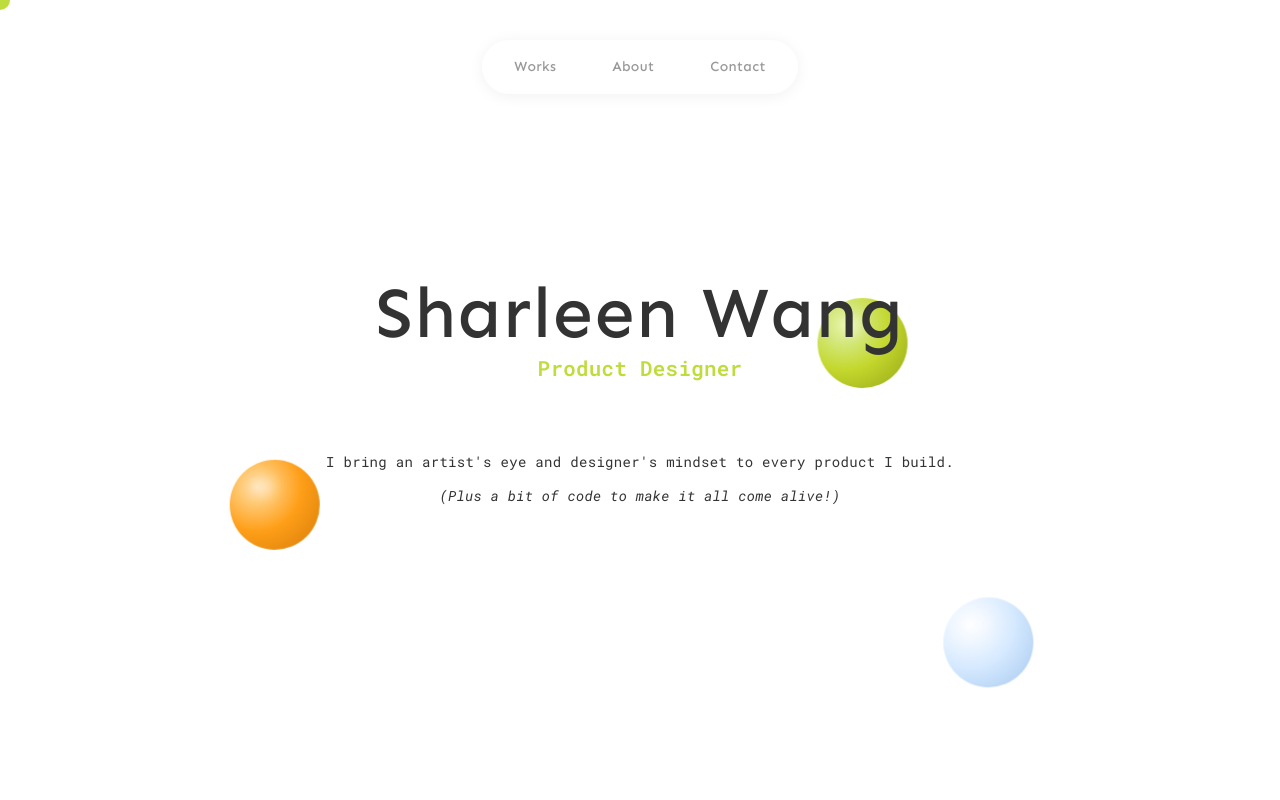
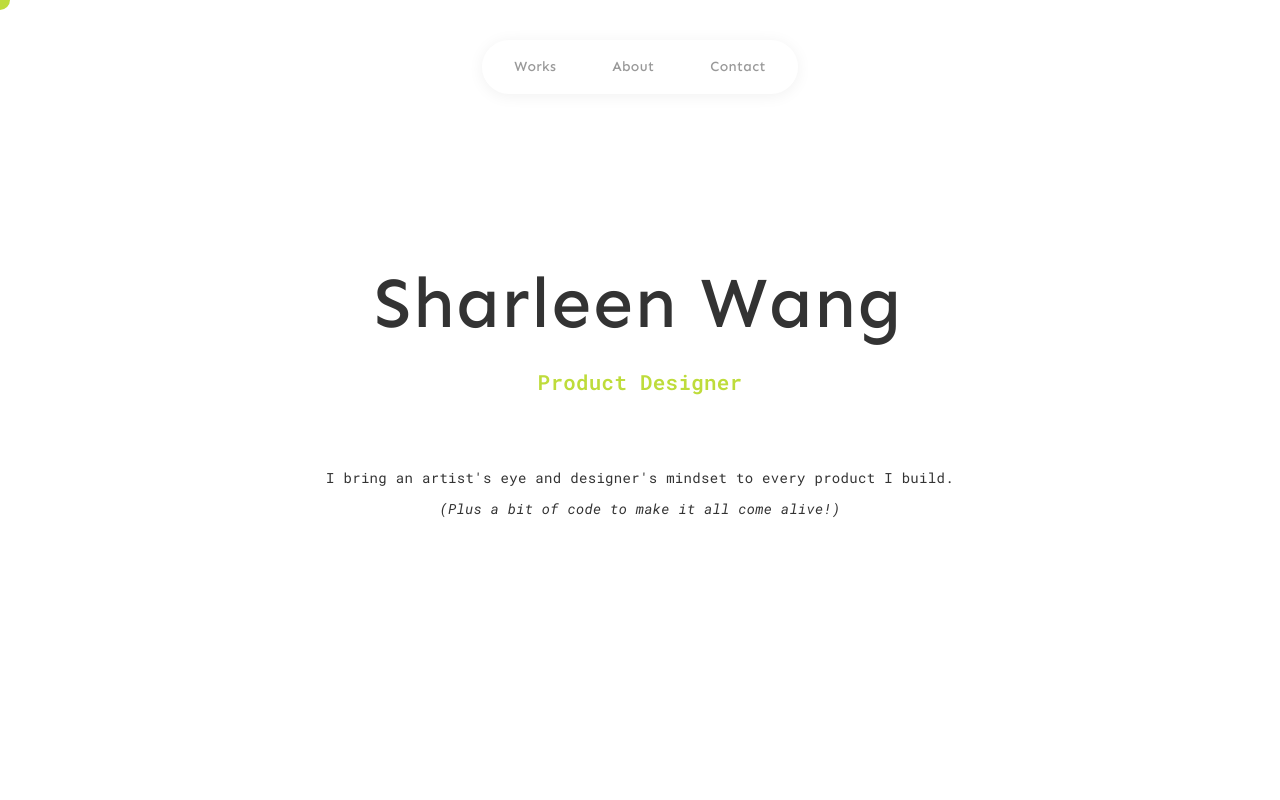
Before and after one commit to shxxw88/portfolio, a React (Vite) app: page / in a window 1280 px wide. Shown: the top 800 px of the page. Built offline with nearby package versions, Linux system fonts and the light colour scheme.

Commit message:
adjusting hero

```diff
--- a/src/components/Hero.css
+++ b/src/components/Hero.css
@@ -8,6 +8,8 @@
   width: 100%;
 }
 
+
+/*
 .hero-spheres {
   position: absolute;
   top: 0;
@@ -16,7 +18,7 @@
   bottom: 0;
   pointer-events: none;
   z-index: 0;
-}
+} */
 
 .sphere-wrapper {
   z-index: 0;
@@ -25,11 +27,14 @@
 .hero-container {
   display: flex;
   flex-direction: column;
-  gap: 4rem;
+  align-items: center;
+  text-align: center;
+  gap: 0.2rem;
   width: 100%;
-  align-items: center;
   position: relative;
   z-index: 1;
+  max-width: 800px;
+  margin: 0 auto;
 }
 
 .hero-left {
@@ -46,26 +51,41 @@
   font-size: clamp(2.5rem, 6vw, 4.5rem);
   font-weight: 500;
   letter-spacing: 0.02em;
-  line-height: 1.1;
+  line-height: 1.2;
   margin: 0;
+  text-align: center;
+  width: 100%;
+  display: flex;
+  justify-content: center;
+}
+
+.hero-role {
+  display: block;
+  margin-top: 1rem;
+  margin-bottom: 2rem;
+  opacity: 0;
+  animation: fadeIn 0.8s ease-out 0.2s forwards;
 }
 
 .hero-description {
   max-width: 100%;
   text-align: center;
+  opacity: 0;
+  animation: fadeIn 0.8s ease-out 0.6s forwards;  /* Fades in slightly after */
 }
 
 .hero-title {
   font-size: 0.875rem;
   line-height: 1.7;
   color: var(--color-text);
-  margin-bottom: 0.75rem;
+  margin-bottom: 0.5rem;
 }
 
 .highlight {
   color: var(--color-accent);
   font-weight: 600;
   font-size: 1.3rem;
+  margin-bottom: 4rem;
 }
 
 .hero-subtitle {
@@ -76,7 +96,46 @@
   margin: 0;
 }
 
-@keyframes fadeInUp {
+/* Typing animation - only on name */
+.hero-name-typing {
+  overflow: hidden;
+  border-right: 3px solid var(--color-accent);
+  white-space: nowrap;
+  display: inline-block;
+  margin: 0 auto;
+  max-width: 100%;
+  padding-right: 3px;
+  animation:
+    typing 2.8s steps(20, end) 0.5s 1 normal both,
+    blink-caret 0.75s step-end infinite;
+}
+
+/* Remove caret after typing completes */
+.hero-name-typing.typed {
+  border-right: none;
+  animation: none;
+  overflow: visible;
+}
+
+@keyframes typing {
+  from {
+    width: 0;
+  }
+  to {
+    width: 100%;
+  }
+}
+
+@keyframes blink-caret {
+  from, to {
+    border-color: transparent;
+  }
+  50% {
+    border-color: var(--color-accent);
+  }
+}
+
+@keyframes fadeIn {
   from {
     opacity: 0;
     transform: translateY(30px);
@@ -87,8 +146,18 @@
   }
 }
 
+@keyframes fadeIn {
+  from {
+    opacity: 0;
+    transform: translateY(10px);
+  }
+  to {
+    opacity: 1;
+    transform: translateY(0);
+  }
+}
 /* Sphere floating animations - EXTREME 1000px+ movement with rotation */
-@keyframes floatRandom1 {
+/* @keyframes floatRandom1 {
   0%, 100% {
     transform: translate(0, 0) rotate(0deg);
   }
@@ -140,7 +209,7 @@
   75% {
     transform: translate(420px, -480px) rotate(270deg);
   }
-}
+} */
 
 
 
--- a/src/components/Hero.jsx
+++ b/src/components/Hero.jsx
@@ -1,7 +1,19 @@
+import { useEffect } from 'react';
 import Sphere from './Sphere';
 import './Hero.css';
 
 export default function Hero() {
+  useEffect(() => {
+    const timer = setTimeout(() => {
+      const nameElement = document.querySelector('.hero-name-typing');
+      if (nameElement) {
+        nameElement.classList.add('typed');
+      }
+    }, 3000);
+
+    return () => clearTimeout(timer);
+  }, []);
+
   const spheres = [
     {
       initialTop: '15%',
@@ -29,16 +41,11 @@ export default function Hero() {
   const handleSphereClick = (color) => {
     console.log(`Clicked ${color} sphere!`);
     alert(`You clicked the ${color} sphere!`);
-    // Add your click handler logic here
-    // For example:
-    // - Navigate to a project page
-    // - Open a modal
-    // - Trigger an animation
   };
 
   return (
     <section className="hero">
-      {/* Floating spheres */}
+      {/* Floating spheres
       <div className="hero-spheres">
         {spheres.map((sphere, index) => (
           <div
@@ -59,24 +66,23 @@ export default function Hero() {
             <Sphere size={90} color={sphere.color} />
           </div>
         ))}
-      </div>
+      </div> */}
 
       <div className="hero-container">
-        <div className="hero-left">
-          <h1 className="hero-name">Sharleen Wang</h1>
-           <span className="highlight">Product Designer</span>
-        </div>
+        {/* Name with typing animation */}
+        <h1 className="hero-name hero-name-typing">Sharleen Wang</h1>
 
-        <div className="hero-right">
-          <div className="hero-description">
-            <p className="hero-title">
+        {/* Product Designer (no animation) */}
+        <span className="hero-role highlight">Product Designer</span>
 
-              <div>I bring an artist's eye and designer's mindset to every product I build.</div>
-            </p>
-            <p className="hero-subtitle">
-              (Plus a bit of code to make it all come alive!)
-            </p>
-          </div>
+        {/* Description */}
+        <div className="hero-description">
+          <p className="hero-title">
+            I bring an artist's eye and designer's mindset to every product I build.
+          </p>
+          <p className="hero-subtitle">
+            (Plus a bit of code to make it all come alive!)
+          </p>
         </div>
       </div>
     </section>
```
